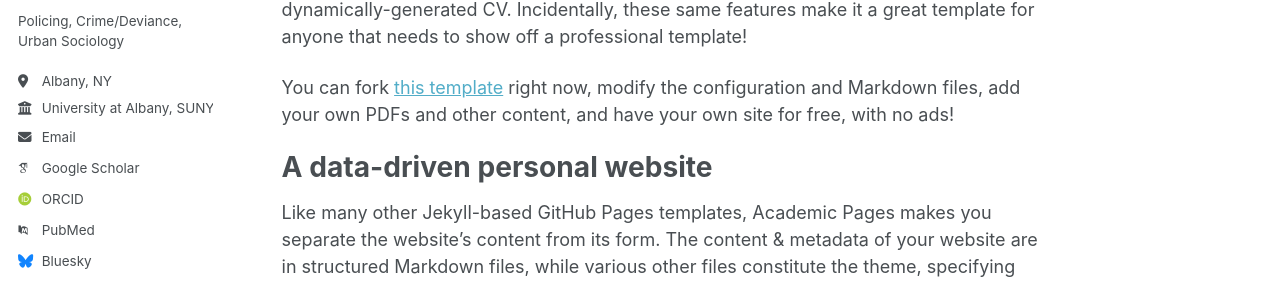
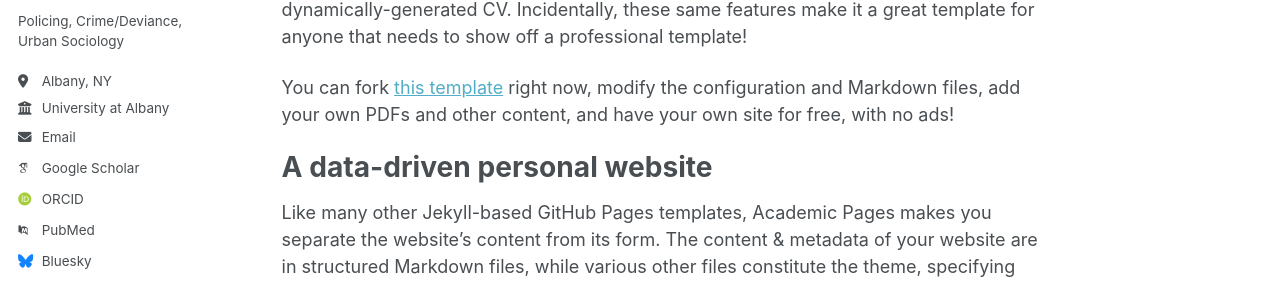
Before and after one commit to dldbsk0098/dldbsk0098.github.io, a Jekyll site: the page built from _pages/about.md, in a window 1280 px wide. Shown: the part 337-621 px from the top of the page. Built offline with Jekyll 4.4.1, drawn with Linux system fonts in a browser that asks for light colours; some web fonts are replaced; a script bundle is joined from its source files by our own code; library files that are not in the unit come from our copies.

Commit message:
Update _config.yml

```diff
--- a/_config.yml
+++ b/_config.yml
@@ -28,7 +28,7 @@ author:
   pronouns         : She/Her/Hers
   bio              : Policing, Crime/Deviance, Urban Sociology
   location         : "Albany, NY"
-  employer         : "University at Albany, SUNY"
+  employer         : "University at Albany"
   uri              : # URL
   email            : "ylee23@albany.edu"
 
```
